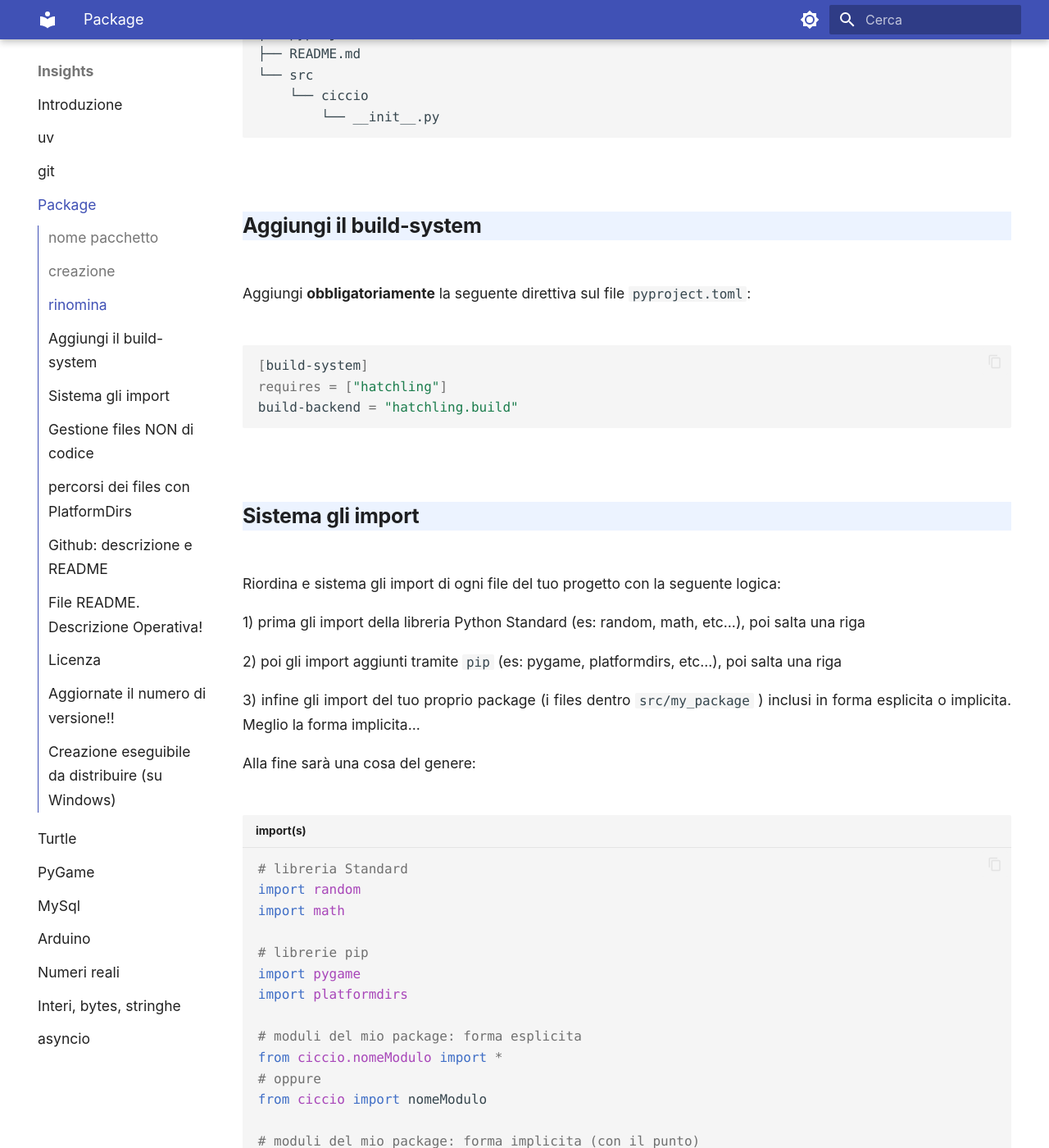
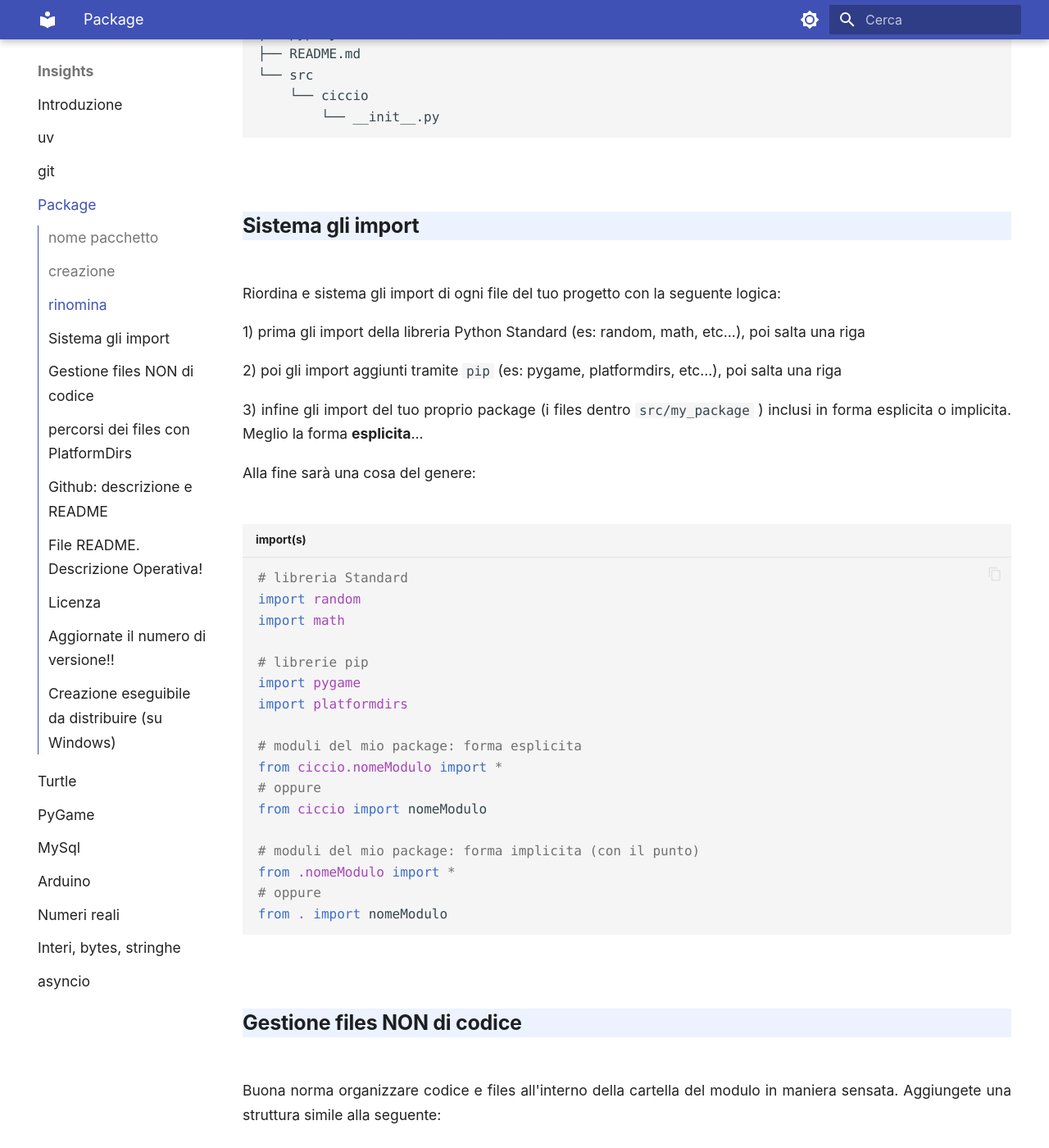
Before and after one commit to adjamhub/pyhandouts, an MkDocs documentation site: the page built from docs/insights/03_package.md, in a window 1280 px wide and 1400 px high, scrolled down 1670 px. Shown: the whole window at 82% size. Built offline with MkDocs 1.6.1 and Material for MkDocs 9.7.7, drawn with Linux system fonts in a browser that asks for light colours; some of the changed text lies outside the part shown.

Commit message:
Update 03_package.md

````diff
--- a/docs/insights/03_package.md
+++ b/docs/insights/03_package.md
@@ -53,16 +53,6 @@
         └── __init__.py
 ```
 
-## Aggiungi il build-system
-
-Aggiungi **obbligatoriamente** la seguente direttiva sul file `pyproject.toml`:
-
-``` bash
-[build-system]
-requires = ["hatchling"]
-build-backend = "hatchling.build"
-```
-
 
 ## Sistema gli import
 
@@ -72,7 +62,7 @@
 
 2) poi gli import aggiunti tramite `pip` (es: pygame, platformdirs, etc...), poi salta una riga
 
-3) infine gli import del tuo proprio package (i files dentro `src/my_package` ) inclusi in forma esplicita o implicita. Meglio la forma implicita...
+3) infine gli import del tuo proprio package (i files dentro `src/my_package` ) inclusi in forma esplicita o implicita. Meglio la forma **esplicita**...
 
 
 Alla fine sarà una cosa del genere:
@@ -153,7 +144,7 @@
 Ricordati di aggiungere `PlatformDirs` al tuo package con `uv`:
 
 ```bash
-uv add PlatformDirs
+uv add platformdirs
 ```
 
 e poi revisiona tutti i percorsi dei files che il tuo package scrive (es: impostazioni, classifica, etc...), riscrivendo il percorso con `PlatformDirs`.<br>
@@ -213,12 +204,14 @@
 Oppure andiamo avanti...
 
 
+
 ## Aggiornate il numero di versione!!
 
 Se fino ad ora abbiamo lavorato alla versione `0.1.0` del nostro progetto, è ora di aggiornare almeno alla versione `0.2.0`!!!
 Per farlo basta modificare il file `pyproject.toml` (e fare il commit)!
 
 Se proprio vi sentite fenomeni, potete *taggare* il commit con l'etichetta `v0.2.0`!
+
 
 
 ## Creazione eseguibile da distribuire (su Windows)
````
Also changed, not shown: other parts of docs/insights/03_package.md (+2 -1 lines).
